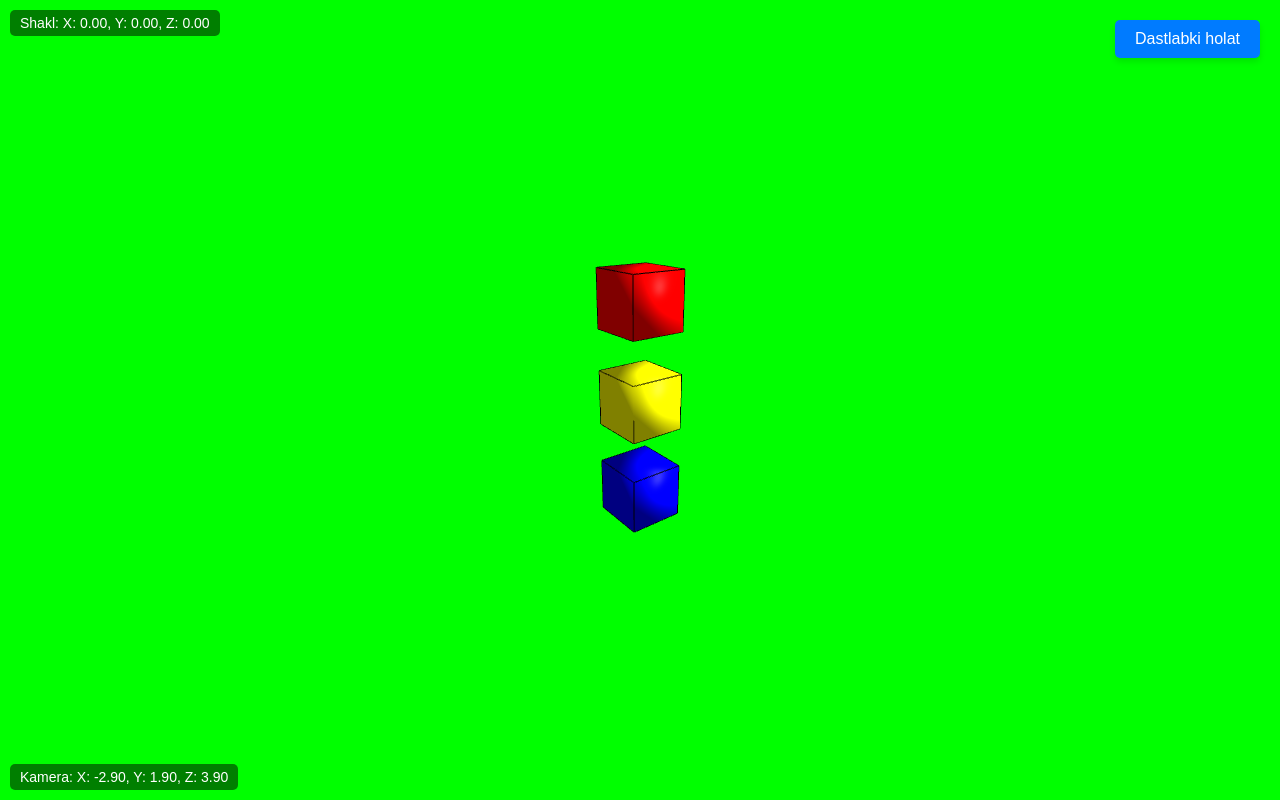
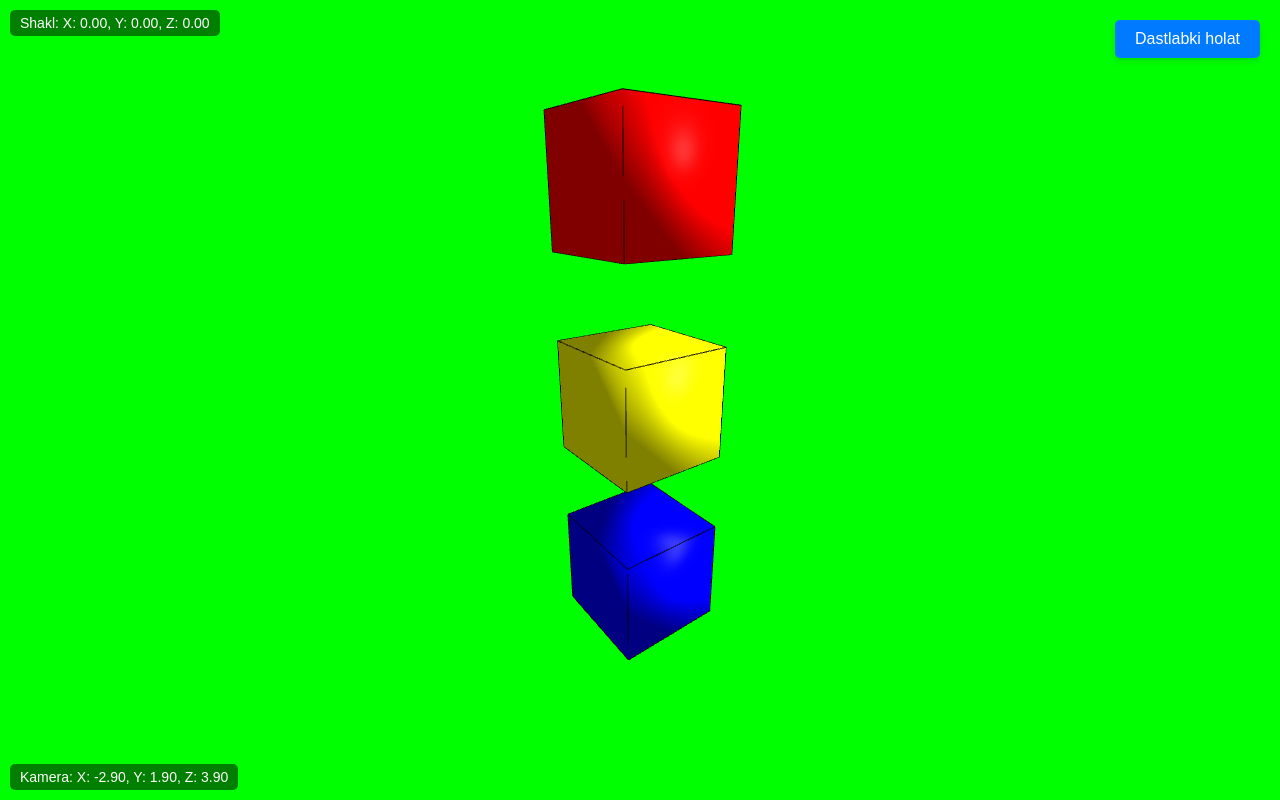
Before and after one commit to agenta2015-eng/jd7f, a plain HTML site: page index.html in a window 1280 px wide. Drawn offline with nearby package versions, Linux system fonts and the light colour scheme; animation ran at ten frames a second.

Commit message:
Update index.html

```diff
--- a/index.html
+++ b/index.html
@@ -83,7 +83,7 @@
         scene.add(directionalLight);
 
         // Kublarning o'lchami va radius
-        const cubeSize = 1;
+        const cubeSize = 2; // Kublarning o'lchami kattalashtirildi
         const cornerRadius = 0.1; // Qirralar yumaloqligi
 
         // Kublar geometriyasi va materiallarini yaratish (yumaloq qirralar bilan)
@@ -95,21 +95,21 @@
 
         // 1. Pastki kub (ko'k)
         const blueCube = new THREE.Mesh(geometry, blueMaterial);
-        blueCube.position.y = -cubeSize;
+        blueCube.position.y = -cubeSize; // 0 o'rnidan pastga siljitish
         scene.add(blueCube);
         const blueEdges = new THREE.LineSegments(new THREE.EdgesGeometry(geometry), edgeMaterial);
         blueCube.add(blueEdges);
 
         // 2. O'rtadagi kub (sariq)
         const yellowCube = new THREE.Mesh(geometry, yellowMaterial);
-        yellowCube.position.y = 0;
+        yellowCube.position.y = 0; // Pastki kubning tepasida
         scene.add(yellowCube);
         const yellowEdges = new THREE.LineSegments(new THREE.EdgesGeometry(geometry), edgeMaterial);
         yellowCube.add(yellowEdges);
 
         // 3. Ustki kub (qizil)
         const redCube = new THREE.Mesh(geometry, redMaterial);
-        redCube.position.y = cubeSize;
+        redCube.position.y = cubeSize; // O'rtadagi kubning tepasida
         scene.add(redCube);
         const redEdges = new THREE.LineSegments(new THREE.EdgesGeometry(geometry), edgeMaterial);
         redCube.add(redEdges);
```
